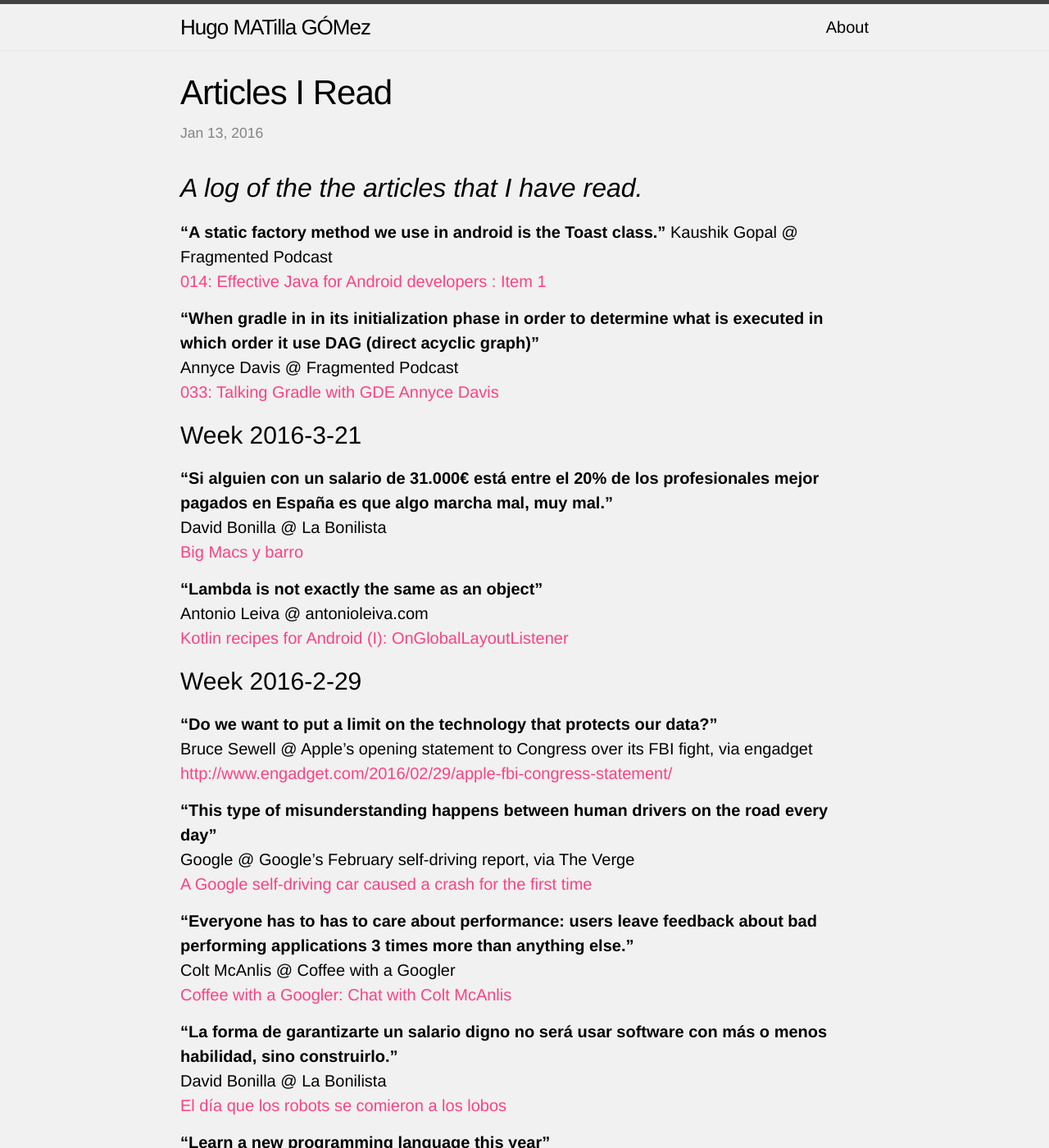
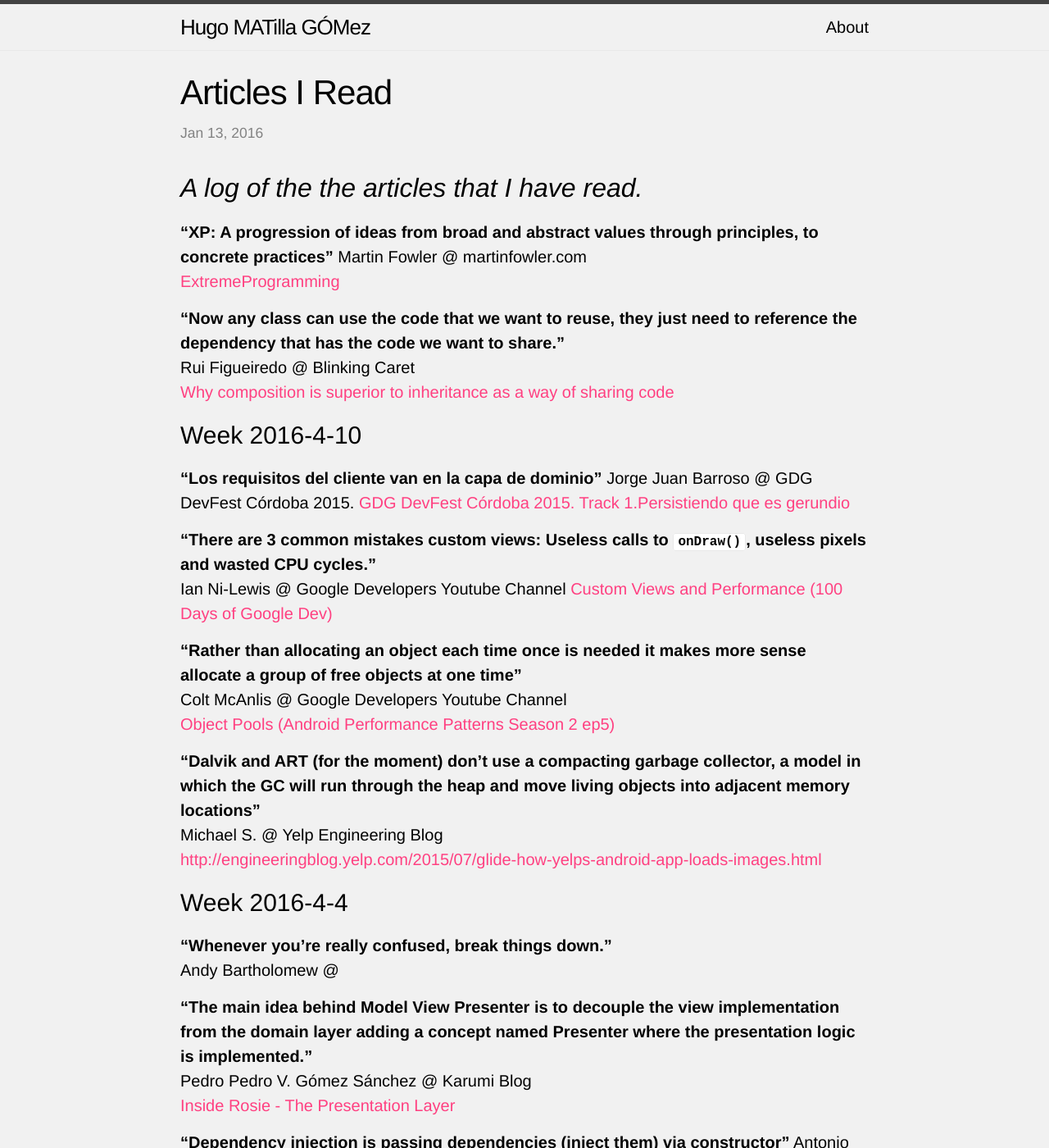
Before and after one commit to HugoMatilla/hugomatilla.github.io, a Jekyll site: the page built from _posts/2016-01-13-Articles-Read.md, in a window 1280 px wide and 1400 px high. Shown: the whole window at 82% size. Built offline with Jekyll 4.4.1, drawn with Linux system fonts in a browser that asks for light colours; some of the changed text lies outside the part shown.

Commit message:
Add Article Testing in Kotlin

```diff
--- a/_posts/2016-01-13-Articles-Read.md
+++ b/_posts/2016-01-13-Articles-Read.md
@@ -7,6 +7,54 @@ image : main-articles.jpg
 ---
 
 ## _A log of the the articles that I have read._
+
+**"XP: A progression of ideas from broad and abstract values through principles, to concrete practices"**
+Martin Fowler @ martinfowler.com
+[ExtremeProgramming](http://martinfowler.com/bliki/ExtremeProgramming.html)
+
+**"Now any class can use the code that we want to reuse, they just need to reference the dependency that has the code we want to share."**
+Rui Figueiredo @ Blinking Caret
+[Why composition is superior to inheritance as a way of sharing code](http://www.blinkingcaret.com/2016/04/13/composition-superior-inheritance/)
+
+# Week 2016-4-10
+
+**"Los requisitos del cliente van en la capa de dominio"**
+Jorge Juan Barroso @ GDG DevFest Córdoba 2015.
+[GDG DevFest Córdoba 2015. Track 1.Persistiendo que es gerundio](https://www.youtube.com/watch?v=JR7yEd2T9LU)
+
+**"There are 3 common mistakes custom views: Useless calls to `onDraw()`, useless pixels and wasted CPU cycles."**
+Ian Ni-Lewis @  Google Developers Youtube Channel
+[Custom Views and Performance (100 Days of Google Dev)](https://www.youtube.com/watch?v=zK2i7ivzK7M)
+
+**"Rather than allocating an object each time once is needed it makes more sense allocate a group of free objects at one time"**
+Colt McAnlis @ Google Developers Youtube Channel
+[Object Pools (Android Performance Patterns Season 2 ep5)](https://www.youtube.com/watch?v=bSOREVMEFnM)
+
+**"Dalvik and ART (for the moment) don't use a compacting garbage collector, a model in which the GC will run through the heap and move living objects into adjacent memory locations"**
+Michael S. @ Yelp Engineering Blog
+[http://engineeringblog.yelp.com/2015/07/glide-how-yelps-android-app-loads-images.html](http://engineeringblog.yelp.com/2015/07/glide-how-yelps-android-app-loads-images.html)
+
+# Week 2016-4-4
+**"Whenever you’re really confused, break things down."**
+ Andy Bartholomew @
+
+**"The main idea behind Model View Presenter is to decouple the view implementation from the domain layer adding a concept named Presenter where the presentation logic is implemented."**
+Pedro Pedro V. Gómez Sánchez @ Karumi Blog
+[Inside Rosie - The Presentation Layer](http://blog.karumi.com/inside-rosie-the-presentation-layer/)
+
+**"Dependency injection is passing dependencies (inject them) via constructor"**
+Antonio Leiva @ antonioleiva.com
+[Dependency injection on Android: Dagger (Part 1)](http://antonioleiva.com/dependency-injection-android-dagger-part-1/)
+
+**"La antifragilidad, la propiedad de un sistema que más allá de la resiliencia y la robustez, consiga MEJORAR a partir del fallo."**
+David Bonilla @ La Bonilista
+[El pastor de Cisnes Negros](http://us2.campaign-archive2.com/?u=374c664073e1a1fa3deca53b4&id=23525e4469&e=2a1a11c4a7)
+
+
+# Week 2016-3-28
+**"Alert Dialog is where we easily can find the Builder pattern in Android"**
+Donn Felker @ Fragmented Podcast
+[016: Effective Java for Android developers : Item 2](http://fragmentedpodcast.com/episodes/16/)
 
 **"A static factory method we use in android is the Toast class."**
 Kaushik Gopal @ Fragmented Podcast
```
Also changed, not shown: _posts/2016-01-04-New-Years-Resolutions-Q1-Review.md (added, +57 -0 lines), _posts/2016-04-25-SamplesTestingKotlin.md (added, +116 -0 lines).
